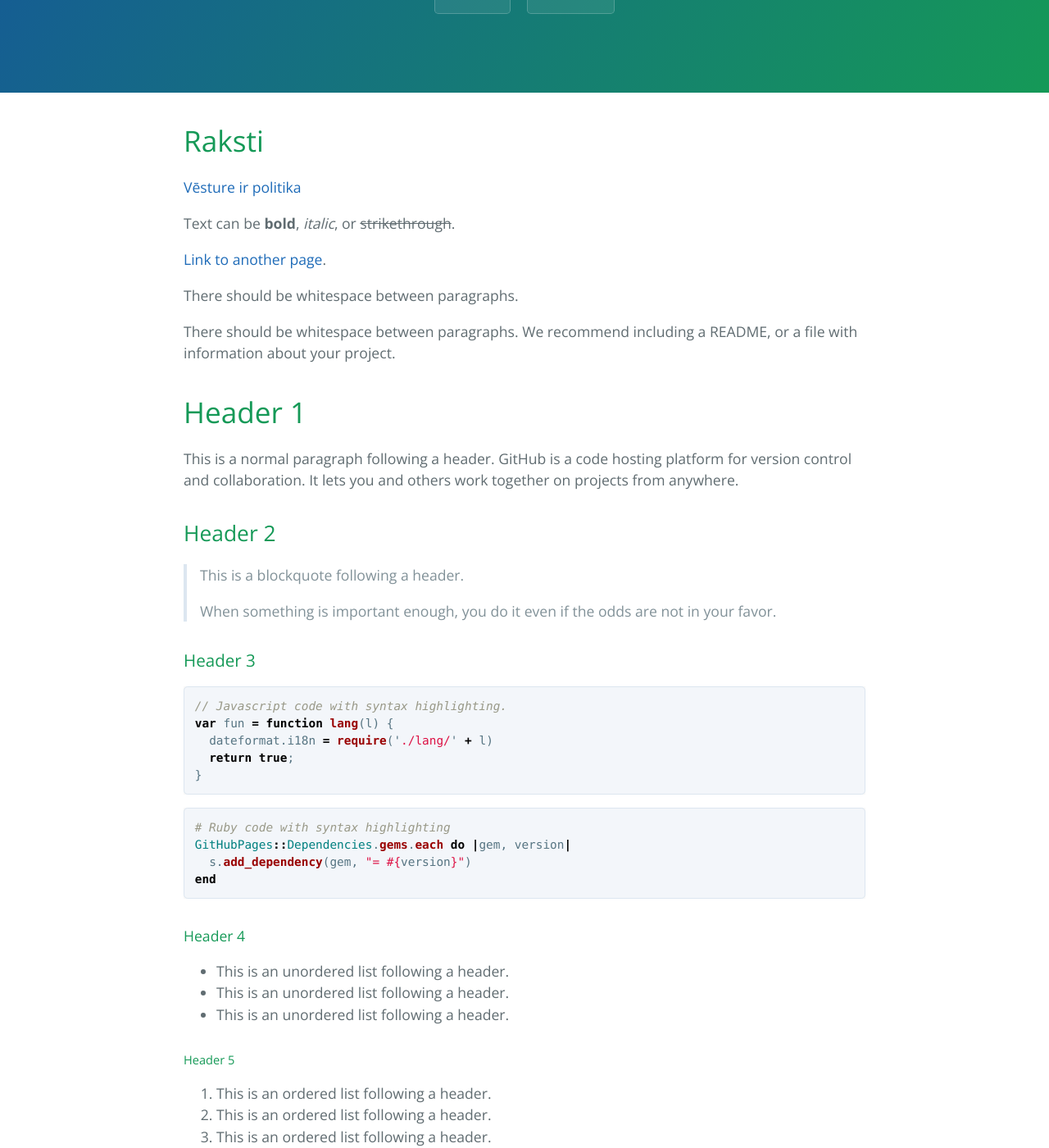
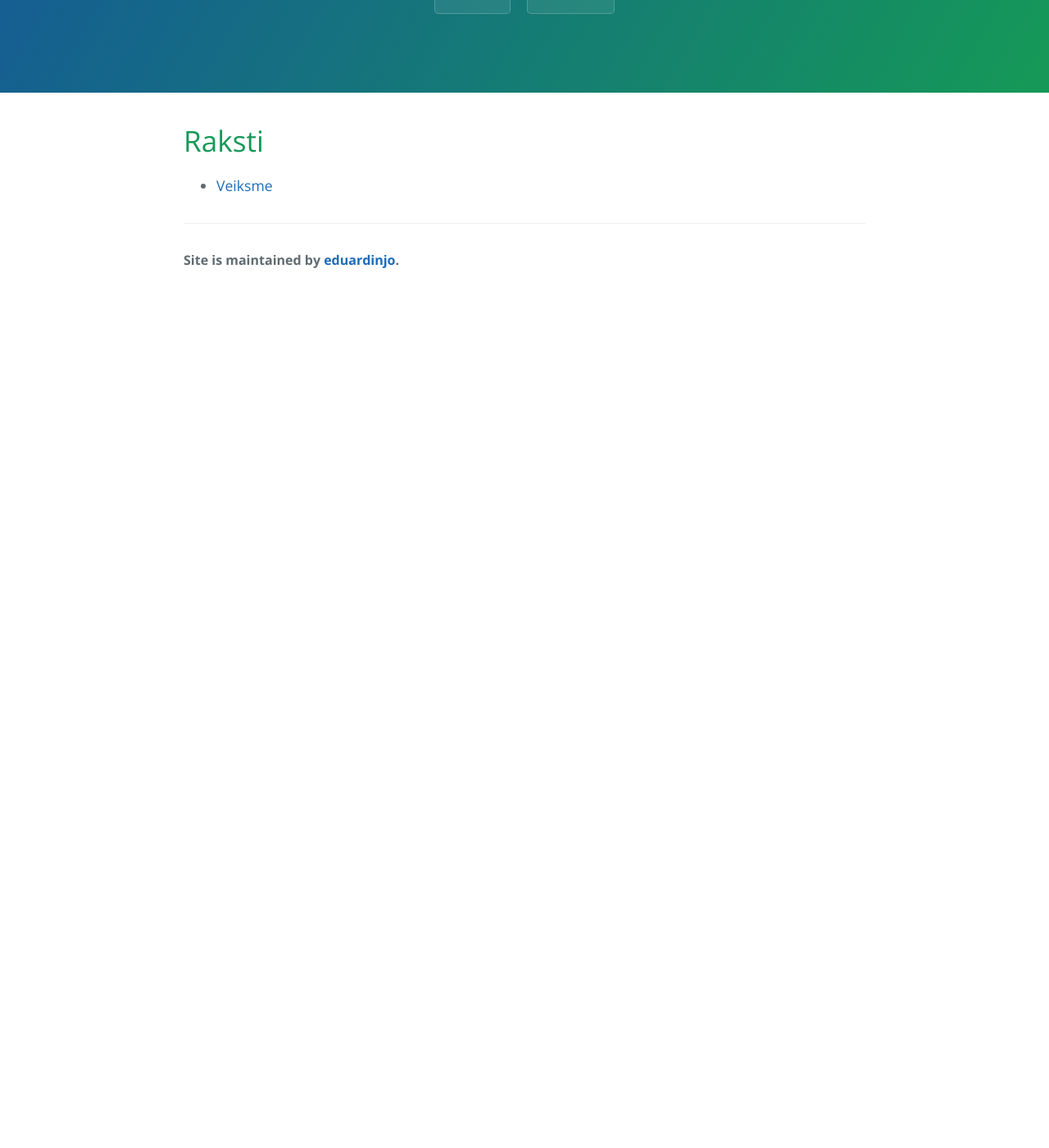
Before and after one commit to peterisr/eduardinjo.github.io, a Jekyll site: the page built from index.md, in a window 1280 px wide and 1400 px high, scrolled down 270 px. Shown: the whole window at 82% size. Built offline with Jekyll 4.4.1, drawn with Linux system fonts in a browser that asks for light colours; after the commit the page ends 900 px from its top, so only the background shows below that; some of the changed text lies outside the part shown.

Commit message:
Blog_changes

````diff
--- a/index.md
+++ b/index.md
@@ -3,125 +3,11 @@ layout: default
 title: Sākums
 ---
 # Raksti
-[Vēsture ir politika]({{ site.baseurl }}{% post_url 2015-10-20-politika %})
 
-
-Text can be **bold**, _italic_, or ~~strikethrough~~.
-
-[Link to another page](another-page).
-
-There should be whitespace between paragraphs.
-
-There should be whitespace between paragraphs. We recommend including a README, or a file with information about your project.
-
-# [](#header-1)Header 1
-
-This is a normal paragraph following a header. GitHub is a code hosting platform for version control and collaboration. It lets you and others work together on projects from anywhere.
-
-## [](#header-2)Header 2
-
-> This is a blockquote following a header.
->
-> When something is important enough, you do it even if the odds are not in your favor.
-
-### [](#header-3)Header 3
-
-```js
-// Javascript code with syntax highlighting.
-var fun = function lang(l) {
-  dateformat.i18n = require('./lang/' + l)
-  return true;
-}
-```
-
-```ruby
-# Ruby code with syntax highlighting
-GitHubPages::Dependencies.gems.each do |gem, version|
-  s.add_dependency(gem, "= #{version}")
-end
-```
-
-#### [](#header-4)Header 4
-
-*   This is an unordered list following a header.
-*   This is an unordered list following a header.
-*   This is an unordered list following a header.
-
-##### [](#header-5)Header 5
-
-1.  This is an ordered list following a header.
-2.  This is an ordered list following a header.
-3.  This is an ordered list following a header.
-
-###### [](#header-6)Header 6
-
-| head1        | head two          | three |
-|:-------------|:------------------|:------|
-| ok           | good swedish fish | nice  |
-| out of stock | good and plenty   | nice  |
-| ok           | good `oreos`      | hmm   |
-| ok           | good `zoute` drop | yumm  |
-
-### There's a horizontal rule below this.
-
-* * *
-
-### Here is an unordered list:
-
-*   Item foo
-*   Item bar
-*   Item baz
-*   Item zip
-
-### And an ordered list:
-
-1.  Item one
-1.  Item two
-1.  Item three
-1.  Item four
-
-### And a nested list:
-
-- level 1 item
-  - level 2 item
-  - level 2 item
-    - level 3 item
-    - level 3 item
-- level 1 item
-  - level 2 item
-  - level 2 item
-  - level 2 item
-- level 1 item
-  - level 2 item
-  - level 2 item
-- level 1 item
-
-### Small image
-
-![](https://assets-cdn.github.com/images/icons/emoji/octocat.png)
-
-### Large image
-
-![](https://guides.github.com/activities/hello-world/branching.png)
-
-
-### Definition lists can be used with HTML syntax.
-
-<dl>
-<dt>Name</dt>
-<dd>Godzilla</dd>
-<dt>Born</dt>
-<dd>1952</dd>
-<dt>Birthplace</dt>
-<dd>Japan</dd>
-<dt>Color</dt>
-<dd>Green</dd>
-</dl>
-
-```
-Long, single-line code blocks should not wrap. They should horizontally scroll if they are too long. This line should be long enough to demonstrate this.
-```
-
-```
-The final element.
-```
+<ul>
+  {% for post in site.posts %}
+    <li>
+      <a href="{{ post.url }}">{{ post.title }}</a>
+    </li>
+  {% endfor %}
+</ul>
````
Also changed, not shown: _drafts/BASICS.md (added, +125 -0 lines), _drafts/society.md (added, +16 -0 lines), _drafts/veiksme.md (added, +26 -0 lines), _posts/2017-12-14-veiksme.md (added, +26 -0 lines), about.md (+2 -0 lines), README.md, _drafts/maltuza_slazds.md (renamed from _posts/2015-10-20-politika.md), 8 other files.
